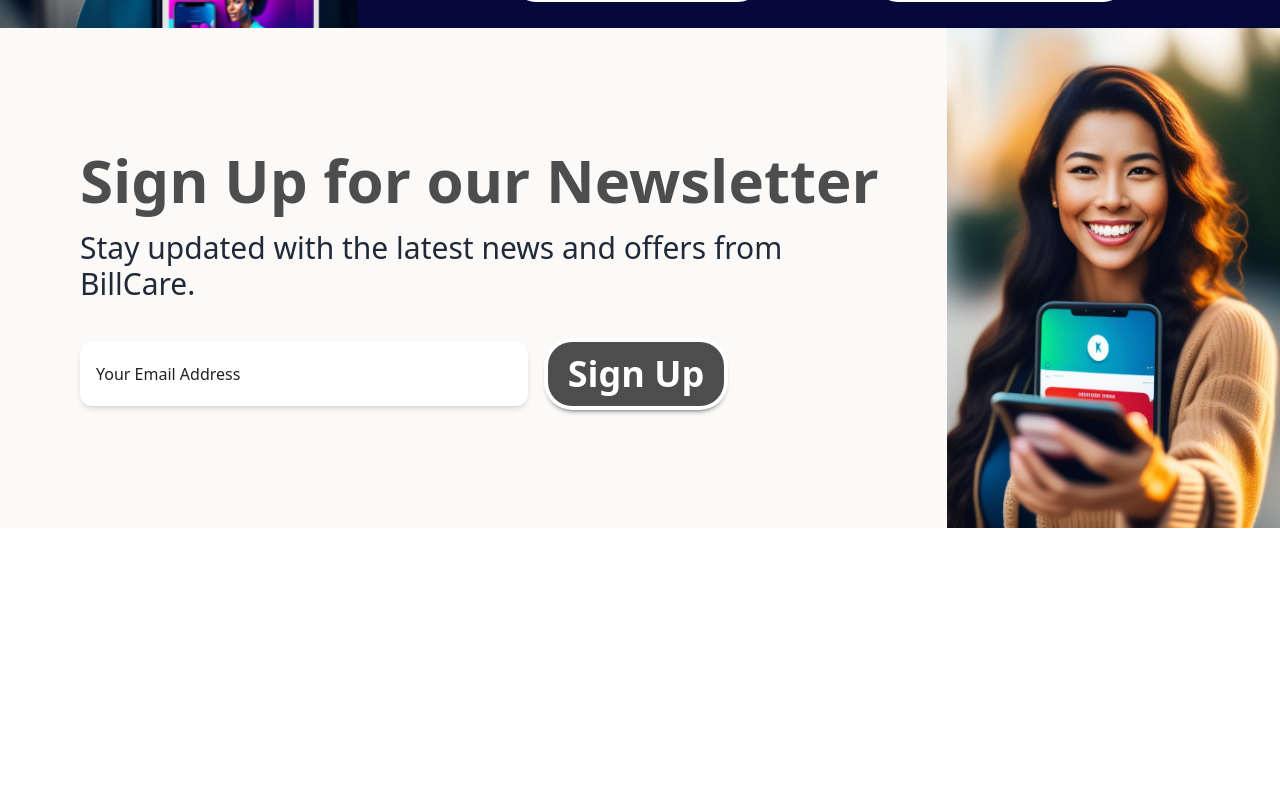
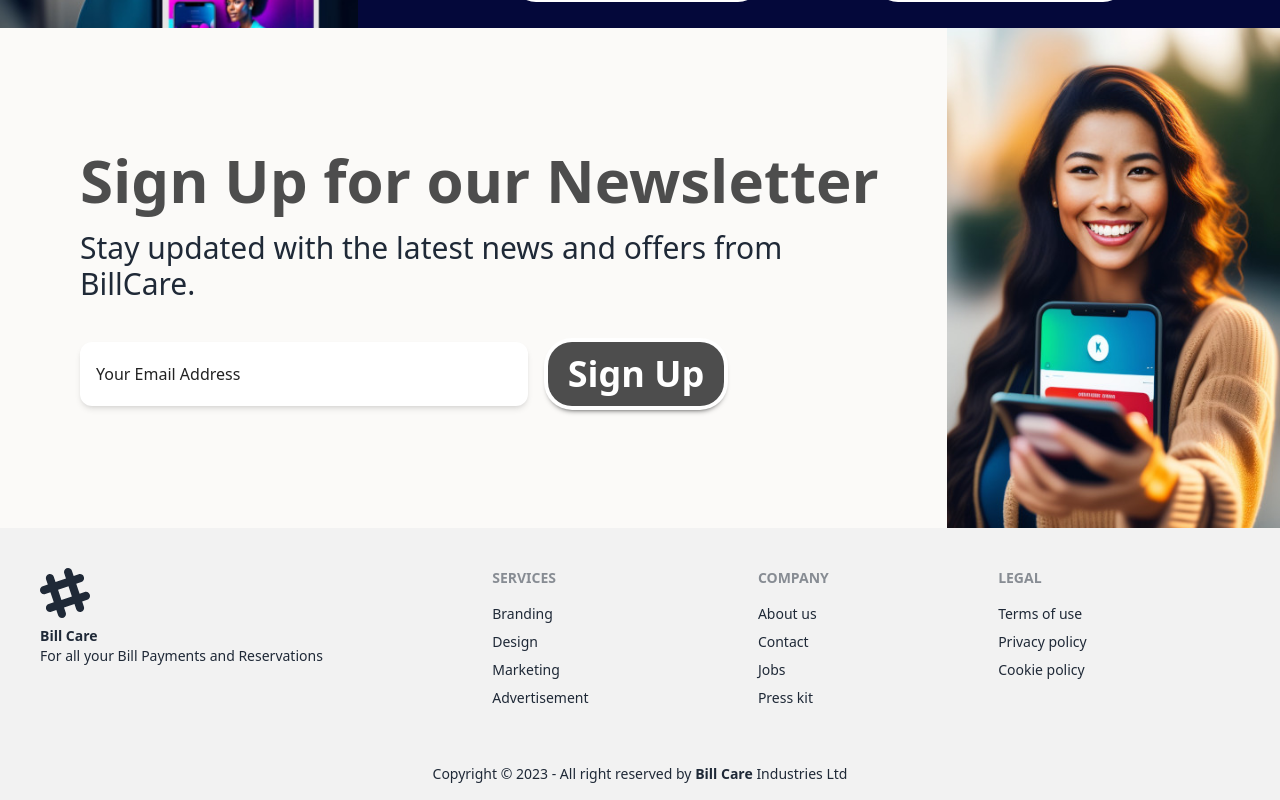
Before and after one commit to hossainarif37/billcare-client, a React (Vite) app: page / in a window 1280 px wide. Shown: the part 1788-2588 px from the top of the page. Before the commit the page ends 2316 px from the top, so only its background shows below. Built offline with nearby package versions, Linux system fonts and the light colour scheme.

Commit message:
footer added

```diff
--- a/src/App.jsx
+++ b/src/App.jsx
@@ -1,4 +1,5 @@
 import { Outlet } from "react-router-dom";
+import Footer from "./shared/Footer";
 
 const App = () => {
 
@@ -6,6 +7,7 @@
   return (
     <div className="max-w-[1440px] mx-auto">
       <Outlet />
+      <Footer />
     </div>
   );
 };
--- /dev/null
+++ b/src/shared/Footer.jsx
@@ -0,0 +1,41 @@
+
+const Footer = () => {
+    const date = new Date().getFullYear();
+    return (
+        <>
+            <footer className="footer p-10 bg-base-200 text-base-content">
+                <div>
+                    <svg width="50" height="50" viewBox="0 0 24 24" xmlns="http://www.w3.org/2000/svg" fillRule="evenodd" clip-rule="evenodd" className="fill-current"><path d="M22.672 15.226l-2.432.811.841 2.515c.33 1.019-.209 2.127-1.23 2.456-1.15.325-2.148-.321-2.463-1.226l-.84-2.518-5.013 1.677.84 2.517c.391 1.203-.434 2.542-1.831 2.542-.88 0-1.601-.564-1.86-1.314l-.842-2.516-2.431.809c-1.135.328-2.145-.317-2.463-1.229-.329-1.018.211-2.127 1.231-2.456l2.432-.809-1.621-4.823-2.432.808c-1.355.384-2.558-.59-2.558-1.839 0-.817.509-1.582 1.327-1.846l2.433-.809-.842-2.515c-.33-1.02.211-2.129 1.232-2.458 1.02-.329 2.13.209 2.461 1.229l.842 2.515 5.011-1.677-.839-2.517c-.403-1.238.484-2.553 1.843-2.553.819 0 1.585.509 1.85 1.326l.841 2.517 2.431-.81c1.02-.33 2.131.211 2.461 1.229.332 1.018-.21 2.126-1.23 2.456l-2.433.809 1.622 4.823 2.433-.809c1.242-.401 2.557.484 2.557 1.838 0 .819-.51 1.583-1.328 1.847m-8.992-6.428l-5.01 1.675 1.619 4.828 5.011-1.674-1.62-4.829z"></path></svg>
+                    <p><span className="font-bold">Bill Care</span><br />For all your Bill Payments and Reservations</p>
+                </div>
+                <div>
+                    <span className="footer-title">Services</span>
+                    <a className="link link-hover">Branding</a>
+                    <a className="link link-hover">Design</a>
+                    <a className="link link-hover">Marketing</a>
+                    <a className="link link-hover">Advertisement</a>
+                </div>
+                <div>
+                    <span className="footer-title">Company</span>
+                    <a className="link link-hover">About us</a>
+                    <a className="link link-hover">Contact</a>
+                    <a className="link link-hover">Jobs</a>
+                    <a className="link link-hover">Press kit</a>
+                </div>
+                <div>
+                    <span className="footer-title">Legal</span>
+                    <a className="link link-hover">Terms of use</a>
+                    <a className="link link-hover">Privacy policy</a>
+                    <a className="link link-hover">Cookie policy</a>
+                </div>
+            </footer>
+            <div className="footer footer-center p-4 bg-base-200 text-base-content">
+                <div>
+                    <p>Copyright © {date} - All right reserved by <span className="font-semibold">Bill Care </span>Industries Ltd</p>
+                </div>
+            </div>
+        </>
+    );
+};
+
+export default Footer;
```
